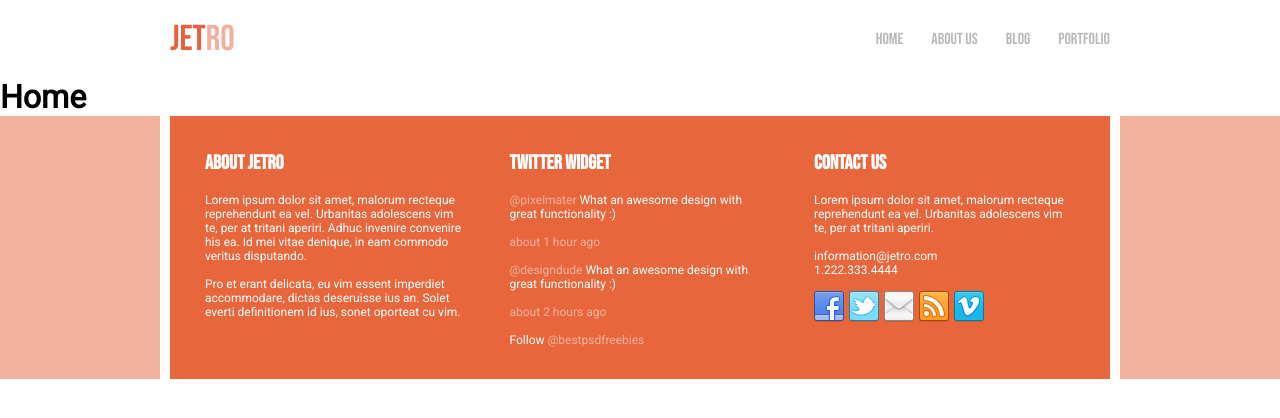
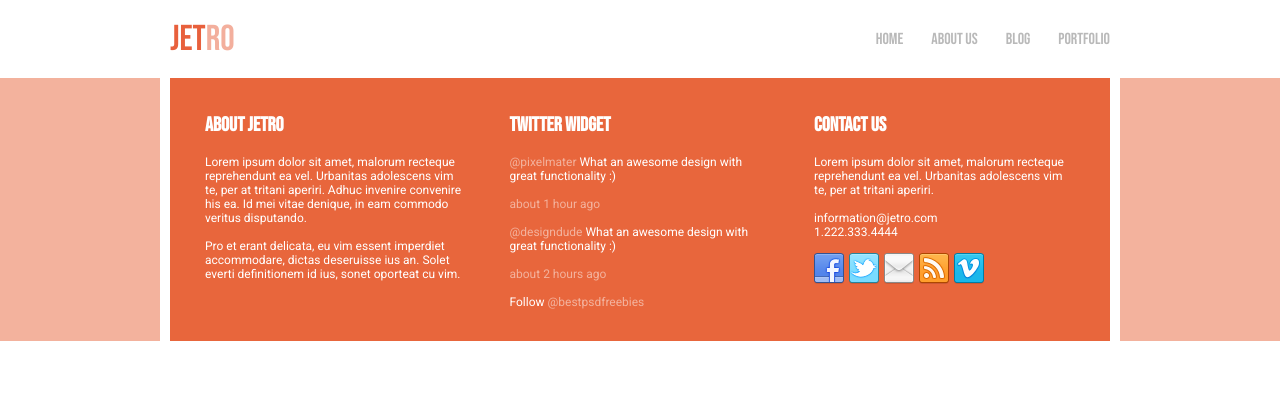
Before and after one commit to yap8/react-jetro, a React (Create React App) app: page / in a window 1280 px wide. Shown: the top 418 px of the page. Built offline with nearby package versions, Linux system fonts and the light colour scheme.

Commit message:
added section title

```diff
--- /dev/null
+++ b/src/components/SectionTitle/SectionTitle.js
@@ -0,0 +1,13 @@
+import { Wrapper, Inner, Title } from './SectionTitle.styled'
+
+const SectionTitle = ({ children, hidden }) => {
+  return (
+    <Wrapper hidden={hidden}>
+      <Inner>
+        <Title>{children}</Title>
+      </Inner>
+    </Wrapper>
+  )
+}
+
+export default SectionTitle
--- /dev/null
+++ b/src/components/SectionTitle/SectionTitle.styled.js
@@ -0,0 +1,24 @@
+import styled from "styled-components";
+import { Container, SectionExtended } from "../../GlobalStyles";
+
+export const Wrapper = styled(SectionExtended)`
+  width: 100%;
+  display: block;
+  z-index: -1;
+  position: ${props => props.hidden ? 'absolute' : 'static'};
+`
+
+export const Inner = styled(Container)`
+  background-color: #e8603c;
+  height: 61px;
+  display: flex;
+  align-items: center;
+  padding-left: 20px;
+`
+
+export const Title = styled.h1`
+  font-family: 'Bebas Neue', sans-serif;
+  font-weight: 400;
+  font-size: 24px;
+  color: #fff;
+`
--- a/src/components/index.js
+++ b/src/components/index.js
@@ -1,2 +1,3 @@
 export { default as Header } from './Header/Header'
 export { default as Footer } from './Footer/Footer'
+export { default as SectionTitle } from './SectionTitle/SectionTitle'
--- a/src/pages/About/About.js
+++ b/src/pages/About/About.js
@@ -1,7 +1,9 @@
+import { SectionTitle } from "../../components"
+
 const About = () => {
   return (
     <>
-      <h1>About</h1>
+      <SectionTitle>About us</SectionTitle>
     </>
   )
 }
--- a/src/pages/Blog/Blog.js
+++ b/src/pages/Blog/Blog.js
@@ -1,7 +1,9 @@
+import { SectionTitle } from "../../components"
+
 const Blog = () => {
   return (
     <>
-      <h1>Blog</h1>
+      <SectionTitle>Blog</SectionTitle>
     </>
   )
 }
--- a/src/pages/Home/Home.js
+++ b/src/pages/Home/Home.js
@@ -1,7 +1,9 @@
+import { SectionTitle } from "../../components"
+
 const Home = () => {
   return (
     <>
-      <h1>Home</h1>
+      <SectionTitle hidden>Home</SectionTitle>
     </>
   )
 }
--- a/src/pages/Portfolio/Portfolio.js
+++ b/src/pages/Portfolio/Portfolio.js
@@ -1,7 +1,9 @@
+import { SectionTitle } from "../../components"
+
 const Portfolio = () => {
   return (
     <>
-      <h1>Portfolio</h1>
+      <SectionTitle>Portfolio</SectionTitle>
     </>
   )
 }
```
